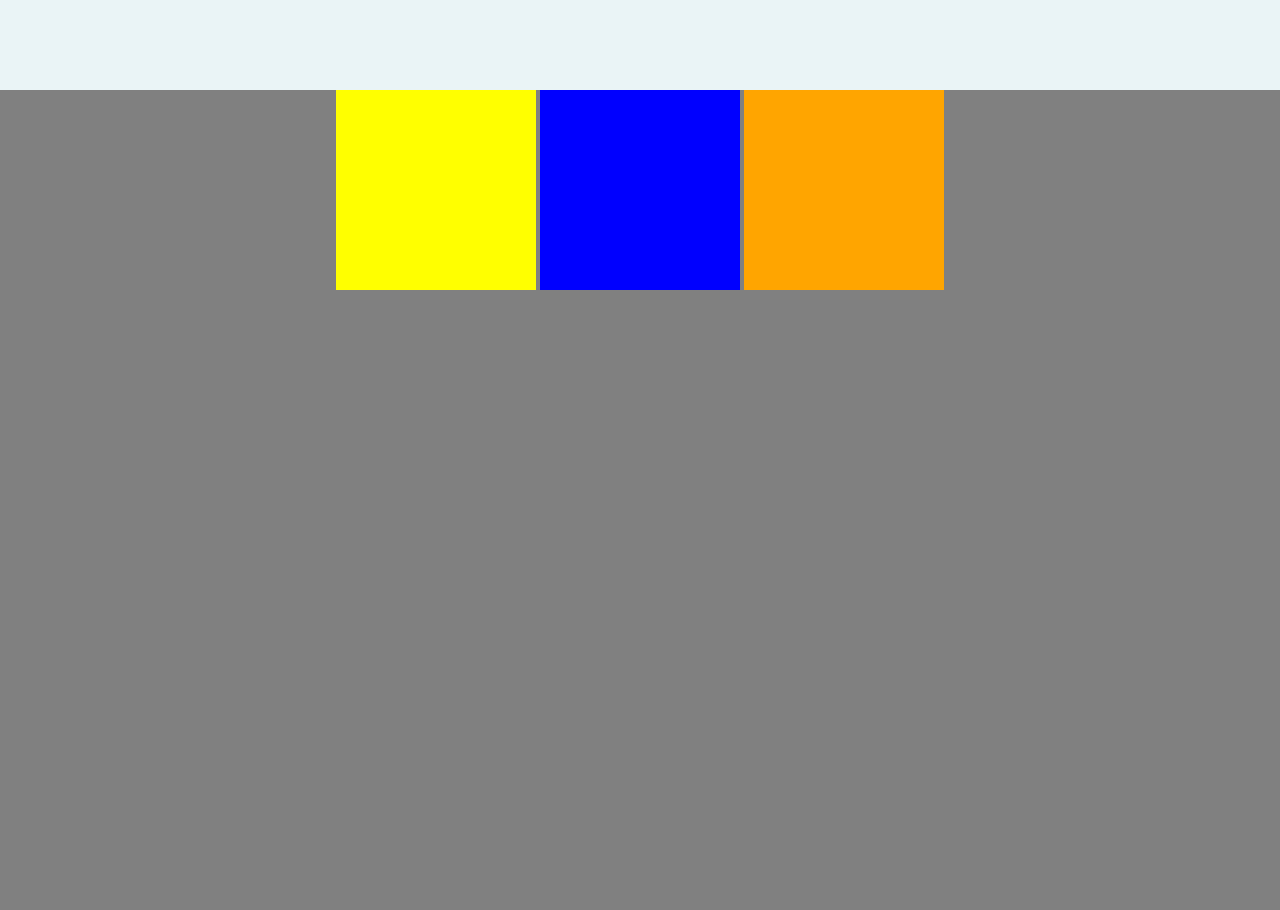
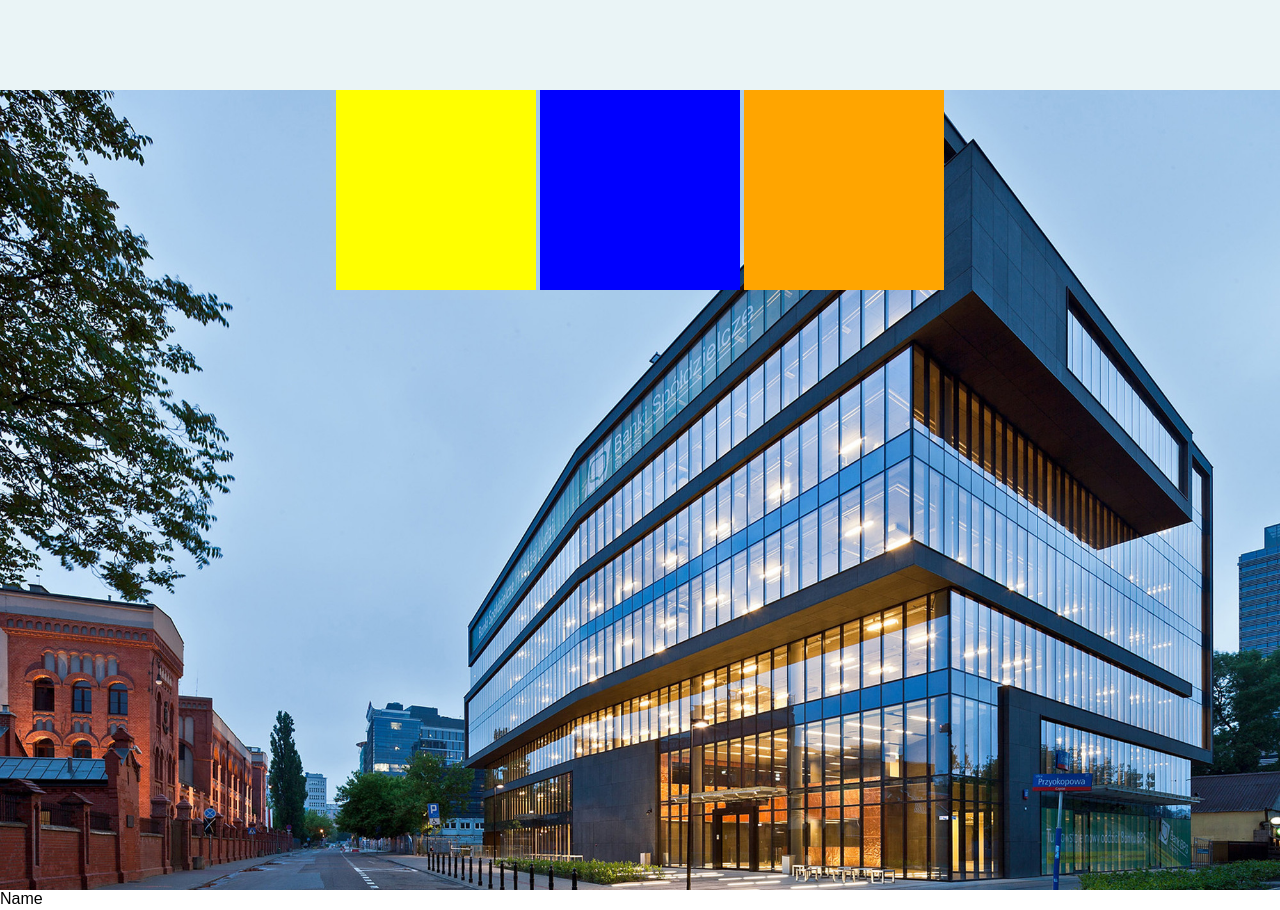
Before and after one commit to ChrisJonathan22/Boutique-Law-Firm, a plain HTML site: page index.html in a window 1280 px wide. Shown: the part 3410-4320 px from the top of the page. Drawn offline with Linux system fonts and the light colour scheme.

Commit message:
Contact section
Currently doing some work on the contact section.

```diff
--- a/css/style.css
+++ b/css/style.css
@@ -222,11 +222,12 @@
 
 .align {
         display: inline-block;
-        margin-left: 120px;
+        /* margin-left: 120px; */
+        padding-left: 50px;
 }
 
 #attorneys-page h2 {
-        padding-top: 15px;
+        padding-top: 110px;
         text-align: center;
         color: darkblue;
         font-size: 40px;
@@ -247,8 +248,15 @@
 
 
 #red {
-        background-color: grey;
-        height: 1000px;
+        /* This is how to make a parallax background */
+        background: url("../img/offices.jpg");
+        /*In order to get the img to appear I had to use the path above*/
+        height: 800px;
+        background-size: cover;
+        background-attachment: fixed;
+        background-position: center;
+        background-repeat: no-repeat;
+        background-size: cover;
         text-align: center;
 }
 
```
Also changed, not shown: img/offices.jpg (added).
